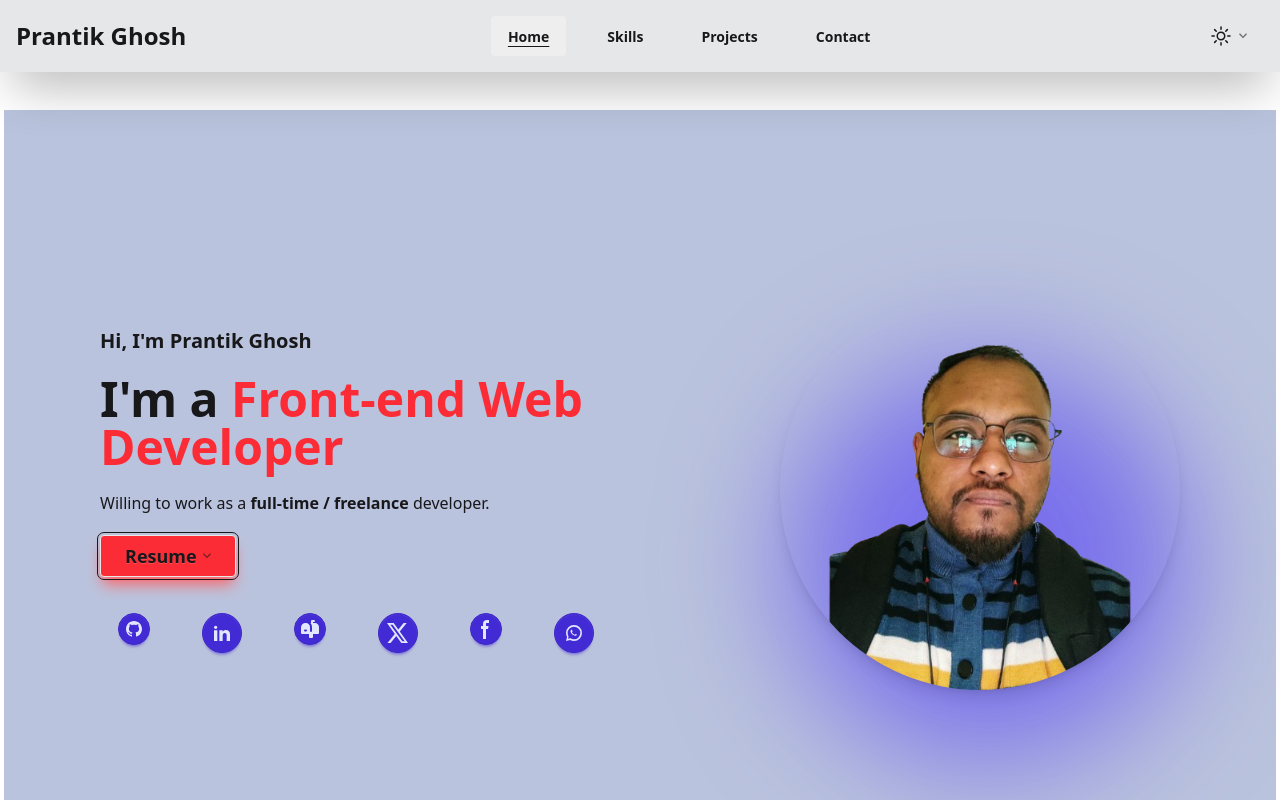
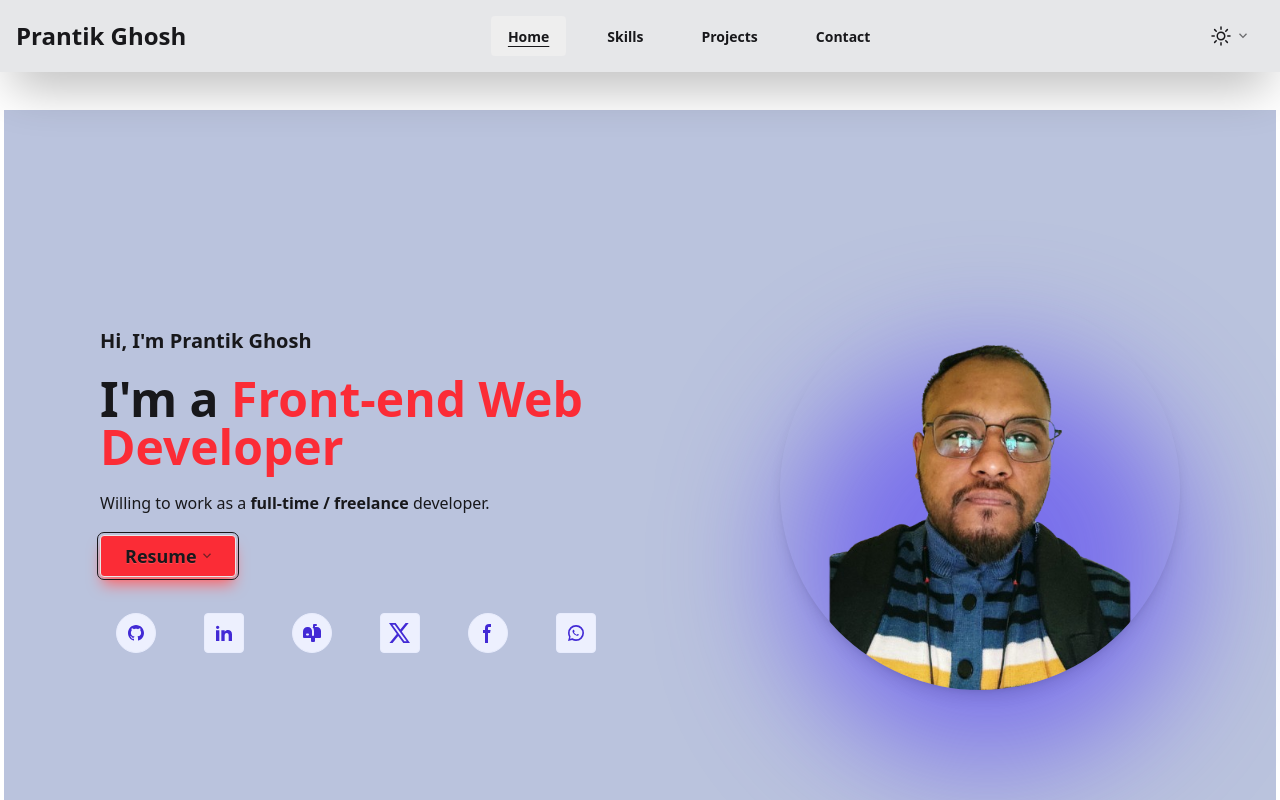
Before and after one commit to TBS96/portfolio, a React (Vite) app: page / in a window 1280 px wide. Shown: the top 800 px of the page. Built offline with nearby package versions, Linux system fonts and the light colour scheme.

Commit message:
feat: update button styles in Hero component
for improved visual consistency

Signed-off-by: TBS96 <9tbs6@proton.me>

```diff
--- a/src/components/Hero.jsx
+++ b/src/components/Hero.jsx
@@ -42,26 +42,26 @@ const Hero = () => {
                 </div>
 
                 <div className='flex justify-between md:justify-around space-x-4 mt-4'>
-                    <Link to='https://github.com/tbs96' className='btn btn-circle btn-sm btn-primary' target='_blank' title='GitHub'>
+                    <Link to='https://github.com/tbs96' className='btn btn-circle btn-soft btn-primary' target='_blank' title='GitHub'>
                         <svg xmlns="http://www.w3.org/2000/svg" width="16" height="16" viewBox="0 0 24 24" className="fill-current">
                             <path d="M12 0c-6.626 0-12 5.373-12 12 0 5.302 3.438 9.8 8.207 11.387.599.111.793-.261.793-.577v-2.234c-3.338.726-4.033-1.416-4.033-1.416-.546-1.387-1.333-1.756-1.333-1.756-1.089-.745.083-.729.083-.729 1.205.084 1.839 1.237 1.839 1.237 1.07 1.834 2.807 1.304 3.492.997.107-.775.418-1.305.762-1.604-2.665-.305-5.467-1.334-5.467-5.931 0-1.311.469-2.381 1.236-3.221-.124-.303-.535-1.524.117-3.176 0 0 1.008-.322 3.301 1.23.957-.266 1.983-.399 3.003-.404 1.02.005 2.047.138 3.006.404 2.291-1.552 3.297-1.23 3.297-1.23.653 1.653.242 2.874.118 3.176.77.84 1.235 1.911 1.235 3.221 0 4.609-2.807 5.624-5.479 5.921.43.372.823 1.102.823 2.222v3.293c0 .319.192.694.801.576 4.765-1.589 8.199-6.086 8.199-11.386 0-6.627-5.373-12-12-12z" />
                         </svg>
                     </Link>
-                    <Link to='https://www.linkedin.com/in/prantikghosh96/' className='btn btn-circle  btn-primary' target='_blank' title='LinkedIn'>
+                    <Link to='https://www.linkedin.com/in/prantikghosh96/' className='btn btn-square btn-soft btn-primary' target='_blank' title='LinkedIn'>
                         <svg xmlns="http://www.w3.org/2000/svg" width="16" height="16" viewBox="0 0 24 24" className="fill-current">
                             <path d="M4.98 3.5c0 1.381-1.11 2.5-2.48 2.5s-2.48-1.119-2.48-2.5c0-1.38 1.11-2.5 2.48-2.5s2.48 1.12 2.48 2.5zm.02 4.5h-5v16h5v-16zm7.982 0h-4.968v16h4.969v-8.399c0-4.67 6.029-5.052 6.029 0v8.399h4.988v-10.131c0-7.88-8.922-7.593-11.018-3.714v-2.155z" />
                         </svg>
                     </Link>
-                    <Link to='mailto:prantik.g1996@gmail.com' className='btn btn-circle btn-sm btn-primary' target='_blank' title='prantik.g1996@gmail.com'>
+                    <Link to='mailto:prantik.g1996@gmail.com' className='btn btn-circle btn-soft btn-primary' target='_blank' title='prantik.g1996@gmail.com'>
                         <svg aria-hidden="true" xmlns="http://www.w3.org/2000/svg" width="24" height="24" fill="currentColor" viewBox="0 0 24 24"><path d="M17 6h-2V5h1a1 1 0 1 0 0-2h-2a1 1 0 0 0-1 1v2h-.541A5.965 5.965 0 0 1 14 10v4a1 1 0 1 1-2 0v-4c0-2.206-1.794-4-4-4-.075 0-.148.012-.22.028C7.686 6.022 7.596 6 7.5 6A4.505 4.505 0 0 0 3 10.5V16a1 1 0 0 0 1 1h7v3a1 1 0 0 0 1 1h2a1 1 0 0 0 1-1v-3h5a1 1 0 0 0 1-1v-6c0-2.206-1.794-4-4-4Zm-9 8.5H7a1 1 0 1 1 0-2h1a1 1 0 1 1 0 2Z"></path></svg>
                     </Link>
-                    <Link to='https://x.com/9theblacksheep6' className='btn btn-circle  btn-primary' target='_blank' title='X'>
+                    <Link to='https://x.com/9theblacksheep6' className='btn btn-square btn-soft btn-primary' target='_blank' title='X'>
                         <svg aria-hidden="true" xmlns="http://www.w3.org/2000/svg" width="24" height="24" fill="currentColor" viewBox="0 0 24 24"><path d="M13.795 10.533 20.68 2h-3.073l-5.255 6.517L7.69 2H1l7.806 10.91L1.47 22h3.074l5.705-7.07L15.31 22H22l-8.205-11.467Zm-2.38 2.95L9.97 11.464 4.36 3.627h2.31l4.528 6.317 1.443 2.02 6.018 8.409h-2.31l-4.934-6.89Z"></path></svg>
                     </Link>
-                    <Link to='https://www.facebook.com/theblacksheep96/' className='btn btn-circle btn-sm btn-primary' target='_blank' title='Facebook'>
+                    <Link to='https://www.facebook.com/theblacksheep96/' className='btn btn-circle btn-soft btn-primary' target='_blank' title='Facebook'>
                         <svg aria-hidden="true" xmlns="http://www.w3.org/2000/svg" width="24" height="24" fill="currentColor" viewBox="0 0 24 24"><path fillRule="evenodd" d="M13.135 6H15V3h-1.865a4.147 4.147 0 0 0-4.142 4.142V9H7v3h2v9.938h3V12h2.021l.592-3H12V6.591A.6.6 0 0 1 12.592 6h.543Z" clipRule="evenodd"></path></svg>
                     </Link>
-                    <Link to='https://wa.me/918910325359' className='btn btn-circle btn-primary' target='_blank' title='WhatsApp'>
+                    <Link to='https://wa.me/918910325359' className='btn btn-square btn-soft btn-primary' target='_blank' title='WhatsApp'>
                         <svg xmlns="http://www.w3.org/2000/svg" width="16" height="16" viewBox="0 0 24 24" className="fill-current">
                             <path d="M20.52 3.48A11.946 11.946 0 0 0 12 0a11.953 11.953 0 0 0-8.485 3.515A11.949 11.949 0 0 0 0 12c0 2.134.56 4.235 1.617 6.078L0 24l6.078-1.617A11.946 11.946 0 0 0 12 24a11.953 11.953 0 0 0 8.485-3.515A11.949 11.949 0 0 0 24 12a11.953 11.953 0 0 0-3.515-8.485zM12 21.5a9.507 9.507 0 0 1-5.071-1.464l-.364-.221-3.609.961.961-3.609-.221-.364A9.506 9.506 0 0 1 2.5 12a9.5 9.5 0 1 1 9.5 9.5zm4.232-7.086c-.232-.116-1.367-.676-1.58-.752s-.366-.116-.52.116-.596.752-.732.91c-.132.15-.268.17-.5.058a7.845 7.845 0 0 1-3.864-3.383c-.292-.5.292-.464.832-1.545.088-.177.044-.326-.022-.453-.066-.126-.52-1.253-.712-1.715-.186-.448-.374-.459-.52-.467s-.292-.008-.448-.008a.866.866 0 0 0-.624.29c-.216.235-.824.808-.824 1.967s.844 2.28.96 2.437 1.66 2.573 4.022 3.607c.56.242.996.387 1.34.496.56.178 1.07.152 1.474.093.448-.067 1.367-.559 1.56-1.1.194-.541.194-1.004.136-1.1s-.208-.165-.44-.281z" />
                         </svg>
```
